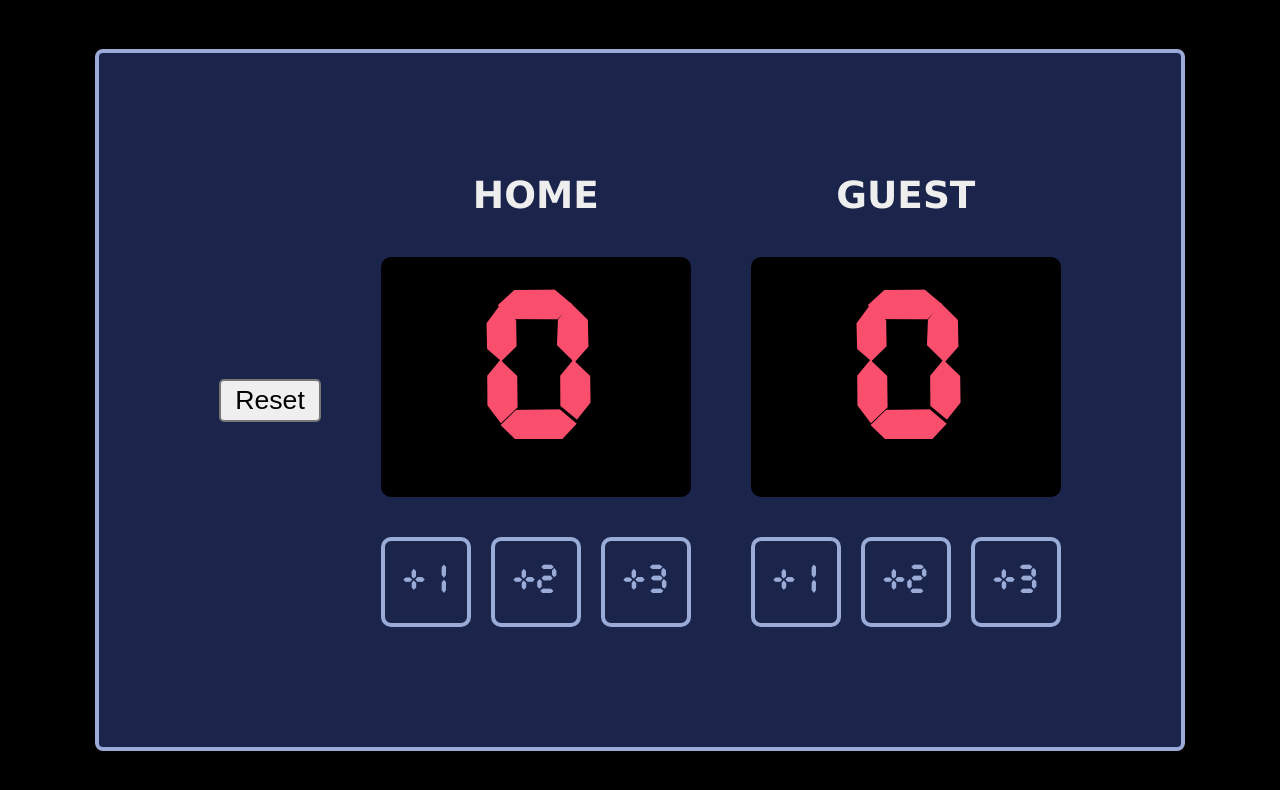
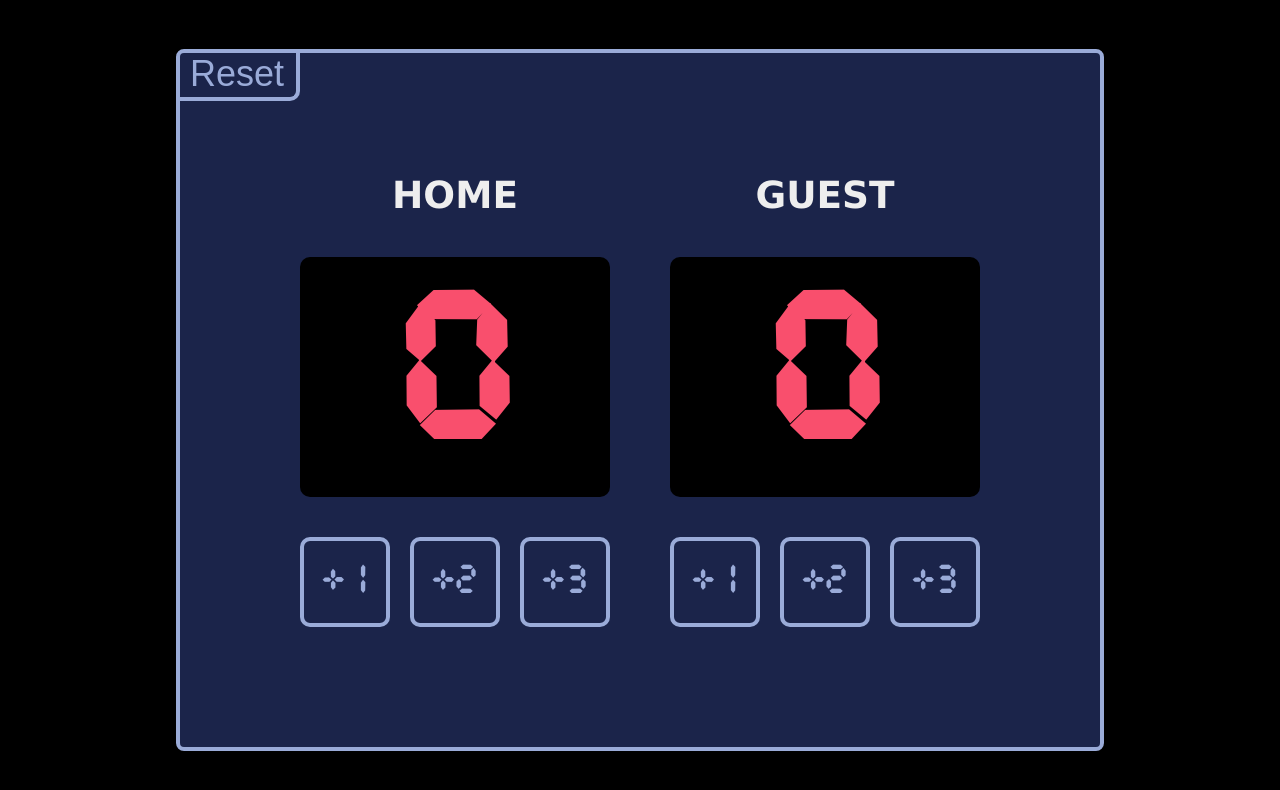
Before and after one commit to J-Verhaar/CounterApp, a plain HTML site: page index.html in a window 1280 px wide. Drawn offline with Linux system fonts and the light colour scheme.

Commit message:
Update index.css
Name change see previous.

```diff
--- a/index.css
+++ b/index.css
@@ -70,7 +70,7 @@ body {
   border-radius: 5px;
 }
 
-.new-game-btn {
+.reset-btn {
   background: none;
   border: 2px solid #9aabd8;
   border-top: none;
@@ -116,7 +116,7 @@ body {
   justify-content: space-between;
   margin-top: 20px;
 }
-.new-game-btn-container {
+.reset-btn-container {
   position: absolute;
   left: -1px;
   top: -1px;
```
